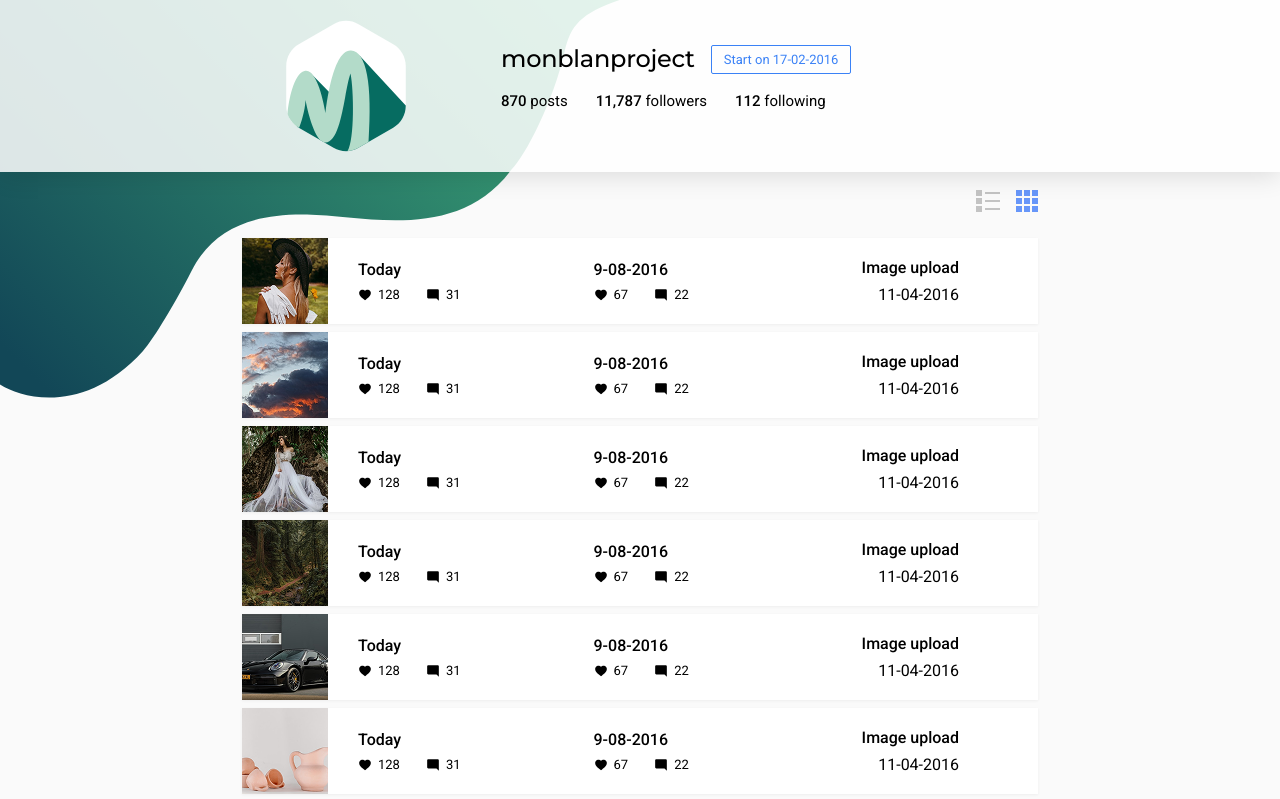
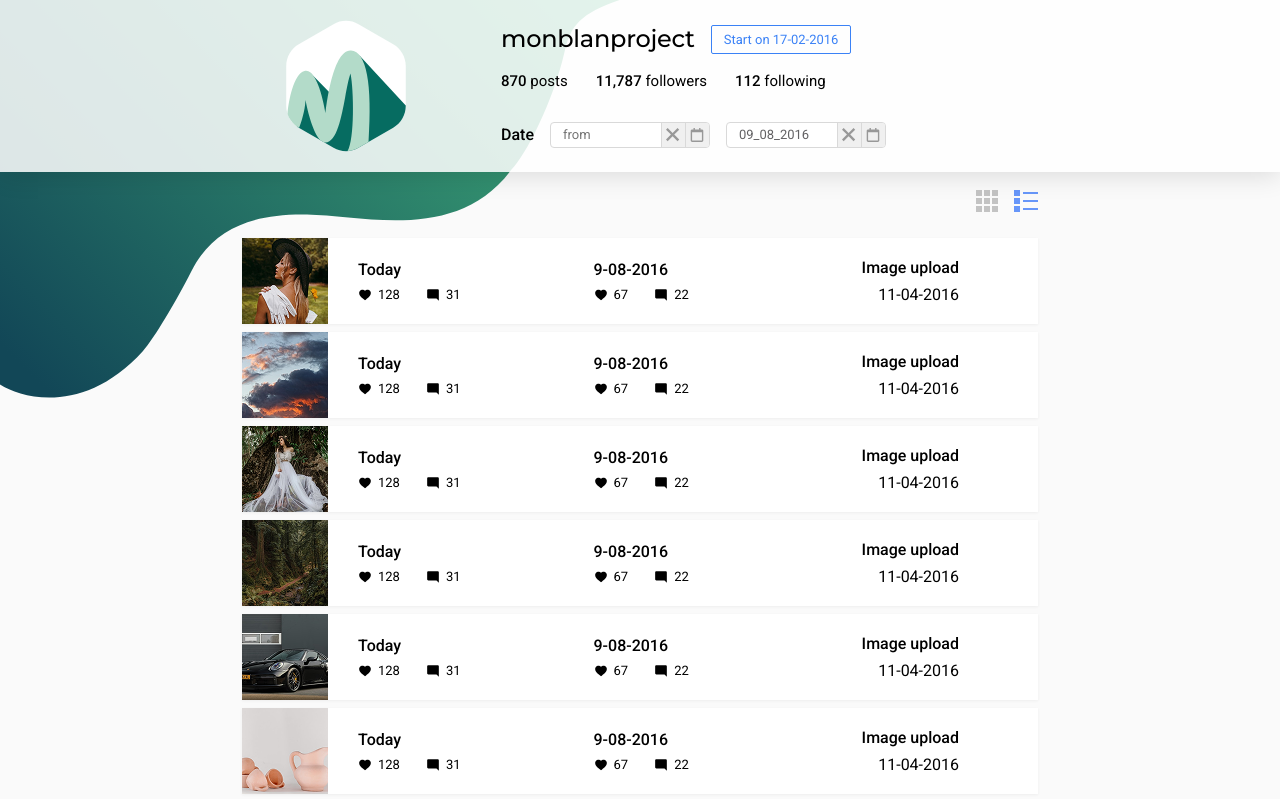
Before and after one commit to artemkorolov/monblan-project, a plain HTML site: page index.html in a window 1280 px wide. Shown: the top 799 px of the page. Drawn offline with nearby package versions, Linux system fonts and the light colour scheme.

Commit message:
feat: complete datepicker layout and interactive flatpickr

```diff
--- a/css/styles.css
+++ b/css/styles.css
@@ -486,3 +486,115 @@ body {
 		font-size: 13px;
 	}
 }
+
+/*=== Datepicker ===*/
+.profile-filter {
+	display: flex;
+	align-items: center;
+	gap: 16px;
+	margin-top: 14px;
+}
+
+.filter-label {
+	font-family: 'Roboto', sans-serif;
+	font-size: 16px;
+	font-weight: 500;
+	color: #000000;
+}
+
+.datepicker-inner {
+	display: flex;
+	align-items: center;
+	gap: 16px;
+}
+
+.date-compound-input {
+	display: flex;
+	align-items: stretch;
+	background-color: #FFFFFF;
+	border: 1px solid #D9D9D9;
+	border-radius: 4px;
+	overflow: hidden;
+}
+
+.date-compound-input input {
+	font-family: 'Roboto', sans-serif;
+	font-size: 13px;
+	font-weight: 400;
+	color: #636264;
+	border: none;
+	background: none;
+	padding: 0 12px;
+	width: 110px;
+	outline: none;
+	cursor: pointer;
+}
+
+.date-compound-input button {
+	display: flex;
+	align-items: center;
+	justify-content: center;
+	background-color: #F0F0F0;
+	border: none;
+	border-left: 1px solid #D9D9D9;
+	width: 24px;
+	height: 24px;
+	cursor: pointer;
+	padding: 0;
+	transition: background-color 0.15s ease;
+}
+
+.date-compound-input button:hover {
+	background-color: #E2E2E2;
+}
+
+.date-compound-input button img {
+	width: 14px;
+	height: 14px;
+	opacity: 0.6;
+}
+
+.date-compound-input:focus-within {
+	border-color: #3b82f6;
+}
+
+/*===(Media Queries Datepicker) ===*/
+
+@media (max-width: 768px) {
+	.profile-filter {
+		justify-content: center;
+		margin-top: 16px;
+		width: 100%;
+	}
+}
+
+@media (max-width: 480px) {
+	.profile-filter {
+		flex-direction: column;
+		align-items: center;
+		gap: 10px;
+	}
+
+	.datepicker-inner {
+		flex-direction: column;
+		gap: 10px;
+		width: 100%;
+		align-items: center;
+	}
+
+	.date-compound-input {
+		width: 100%;
+		max-width: 260px;
+		height: 36px;
+	}
+
+	.date-compound-input input {
+		flex-grow: 1;
+		font-size: 14px;
+	}
+
+	.date-compound-input button {
+		width: 36px;
+		height: 100%;
+	}
+}
--- a/index.html
+++ b/index.html
@@ -12,6 +12,7 @@
 		href="https://fonts.googleapis.com/css2?family=Montserrat:wght@500;600;700&family=Roboto:wght@400;500;700&display=swap"
 		rel="stylesheet">
 
+	<link rel="stylesheet" href="https://cdn.jsdelivr.net/npm/flatpickr/dist/flatpickr.min.css">
 	<link rel="stylesheet" href="css/styles.css">
 </head>
 
@@ -40,8 +41,28 @@
 				</ul>
 
 				<div class="profile-filter">
+					<span class="filter-label">Date</span>
+
 					<div class="datepicker-inner">
+						<div class="date-compound-input" id="picker-from-wrapper">
+							<input type="text" id="date-from" placeholder="from" readonly>
+							<button type="button" class="btn-clear" id="clear-from" title="Clear">
+								<img src="img/close.svg" alt="✕">
+							</button>
+							<button type="button" class="btn-calendar" id="trigger-from" title="Open calendar">
+								<img src="img/calendar.svg" alt="📅">
+							</button>
+						</div>
+					</div>
 
+					<div class="date-compound-input" id="picker-to-wrapper">
+						<input type="text" id="date-to" placeholder="to" readonly>
+						<button type="button" class="btn-clear" id="clear-to" title="Clear">
+							<img src="img/close.svg" alt="✕">
+						</button>
+						<button type="button" class="btn-calendar" id="trigger-to" title="Open calendar">
+							<img src="img/calendar.svg" alt="calendar">
+						</button>
 					</div>
 				</div>
 			</div>
@@ -52,10 +73,10 @@
 		<div class="view-options-bar">
 			<div class="btn-view">
 				<button id="btn-tiles" class="toggle-btn" title="Tiles View">
-					<img src="img/rows.svg" alt="Tiles">
+					<img src="img/grid.svg" alt="Tiles">
 				</button>
 				<button id="btn-rows" class="toggle-btn active" title="Rows View">
-					<img src="img/grid.svg" alt="Rows">
+					<img src="img/rows.svg" alt="Rows">
 				</button>
 			</div>
 		</div>
@@ -548,6 +569,7 @@
 
 	</main>
 
+	<script src="https://cdn.jsdelivr.net/npm/flatpickr"></script>
 	<script src="js/main.js"></script>
 </body>
 
--- a/js/main.js
+++ b/js/main.js
@@ -20,3 +20,43 @@ btnRows?.addEventListener('click', () => {
 	mainContainer?.classList.remove('view-tiles');
 	mainContainer?.classList.add('view-rows');
 });
+
+
+// FLATPICKR
+const initCalendar = /** @type {any} */ (window).flatpickr;
+
+if (typeof initCalendar === 'function') {
+	let pickerFrom;
+	let pickerTo;
+
+	// (From)
+	pickerFrom = initCalendar("#date-from", {
+		dateFormat: "d_m_Y",
+		allowInput: false,
+		position: "auto center",
+		onChange: function (selectedDates) {
+			if (selectedDates.length > 0) {
+				pickerTo?.set("minDate", selectedDates[0]);
+			}
+		}
+	});
+
+	// (To)
+	pickerTo = initCalendar("#date-to", {
+		dateFormat: "d_m_Y",
+		defaultDate: "09_08_2016",
+		allowInput: false,
+		position: "auto center",
+		onChange: function (selectedDates) {
+			if (selectedDates.length > 0) {
+				pickerFrom?.set("maxDate", selectedDates[0]);
+			}
+		}
+	});
+
+	document.getElementById('trigger-from')?.addEventListener('click', () => pickerFrom?.open());
+	document.getElementById('trigger-to')?.addEventListener('click', () => pickerTo?.open());
+
+	document.getElementById('clear-from')?.addEventListener('click', () => pickerFrom?.clear());
+	document.getElementById('clear-to')?.addEventListener('click', () => pickerTo?.clear());
+}
```
Also changed, not shown: img/calendar.svg (added), img/close.svg (added).
